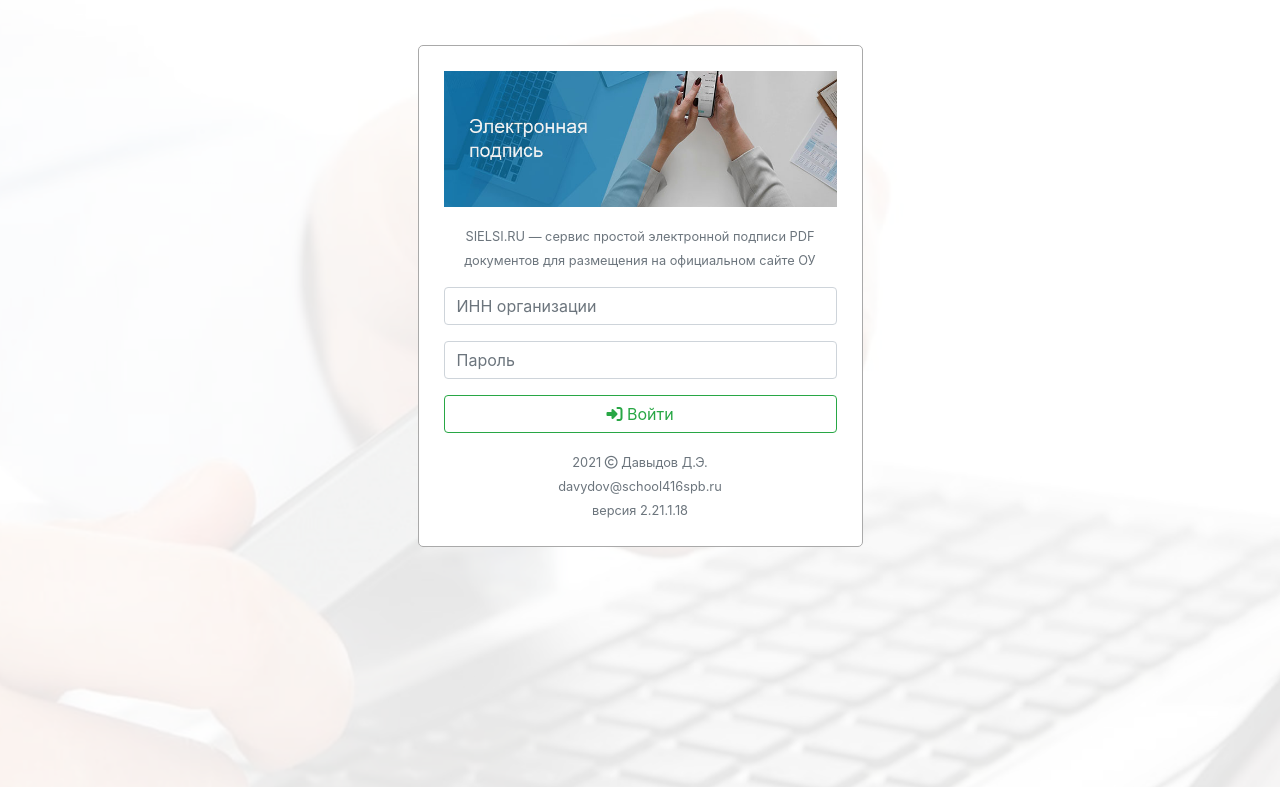
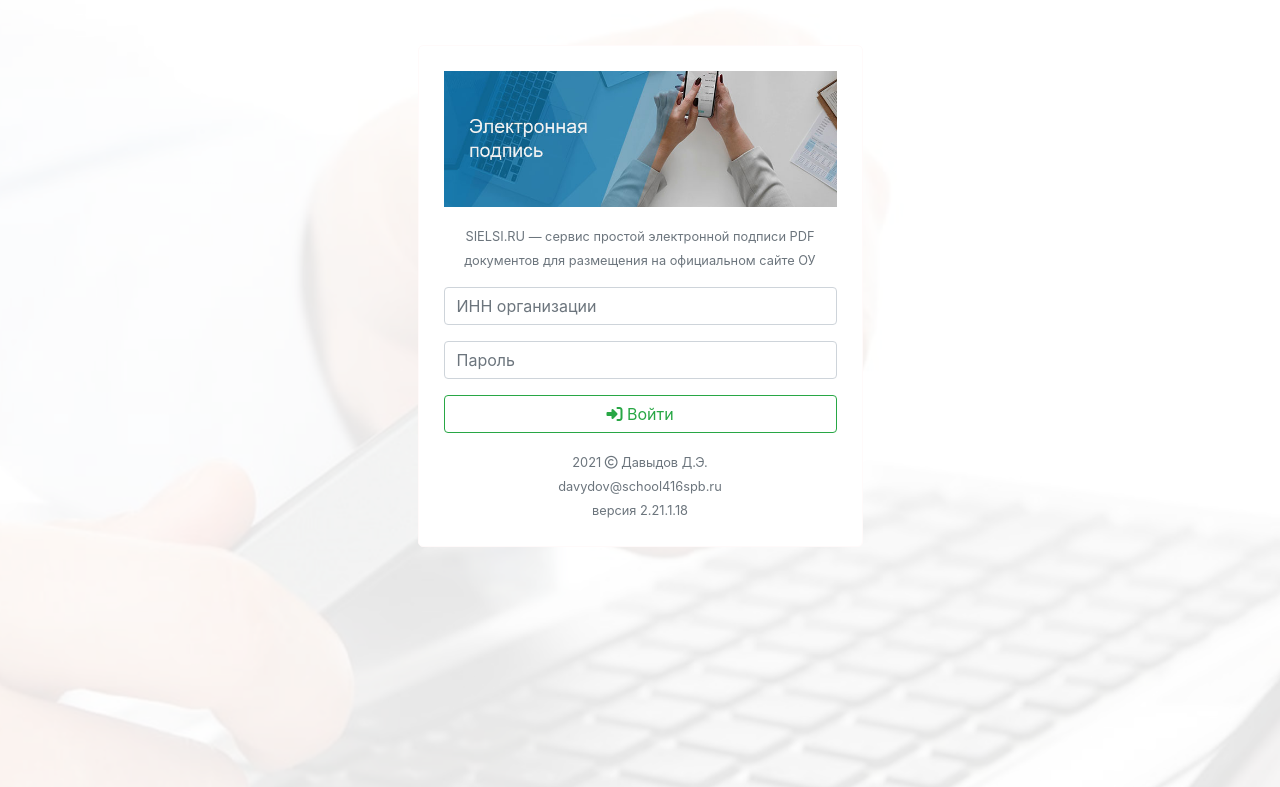
Before and after one commit to school416spb/sielsi, a PHP site: page / in a window 1280 px wide. Shown: the top 787 px of the page. Run offline with PHP 8.4, Linux system fonts and the light colour scheme; data that the repository does not hold is empty; some libraries are stand-ins or nearby versions.

Commit message:
Update style.css

```diff
--- a/css/style.css
+++ b/css/style.css
@@ -1,5 +1,5 @@
         .login{
-	        border: 1px solid #a9a9a9;
+	        border: 1px solid #fffafa;
 	        padding: 25px;
 	        border-radius: 5px;
 	        margin-top: 10%;
```
